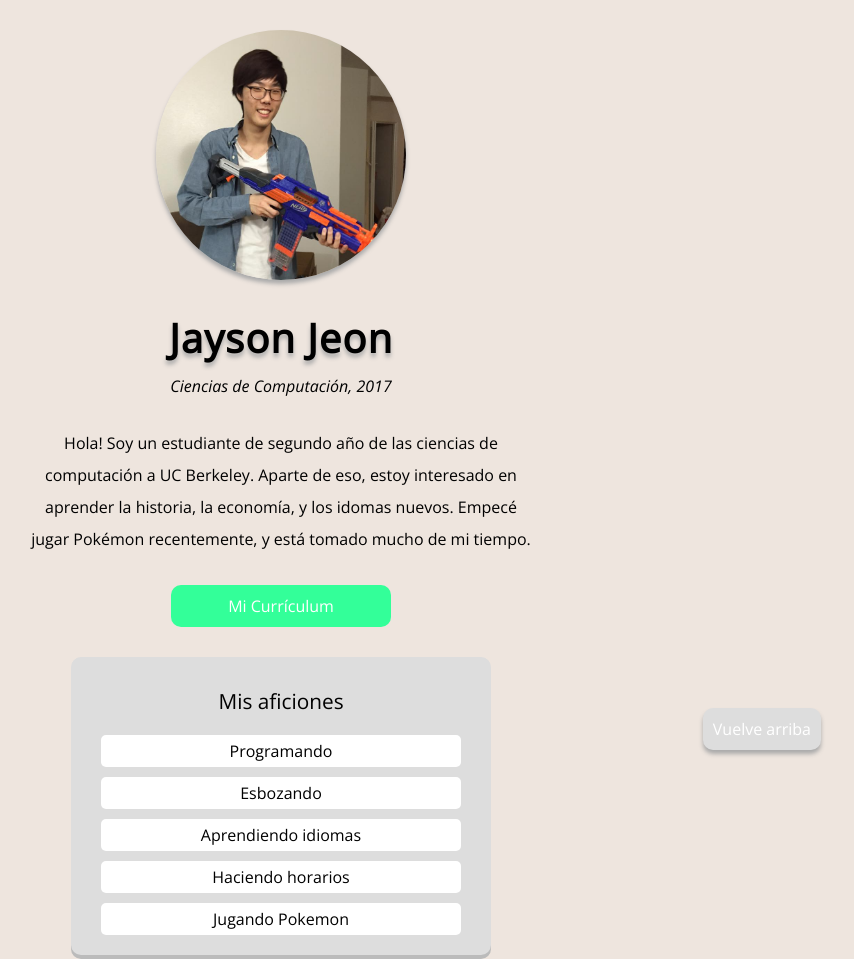
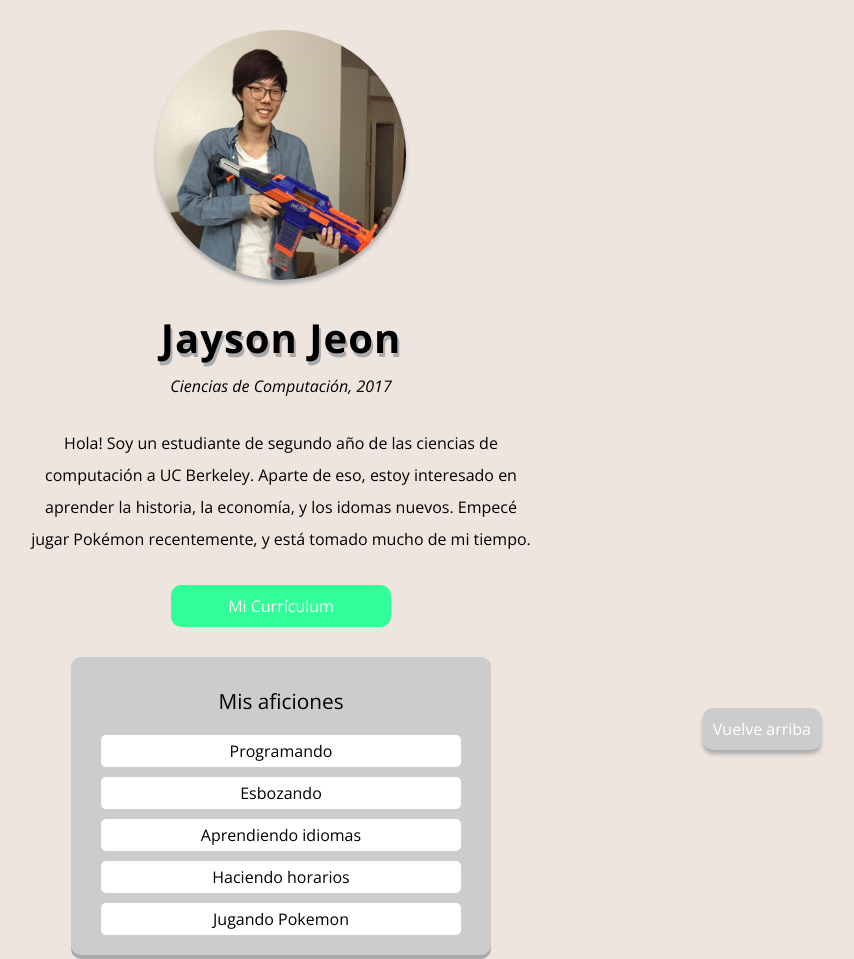
Before and after one commit to jihoonjeon27/jihoonjeon27.github.io, a plain HTML site: page spn.html in a window 1280 px wide. Shown: the top 959 px of the page, without its empty margins (359-1213 px from the left). Drawn offline with nearby package versions, Linux system fonts and the light colour scheme.

Commit message:
stylistic changes

```diff
--- a/assets/css/button.css
+++ b/assets/css/button.css
@@ -25,7 +25,7 @@ a {
 	height: 40px;
 	padding: 50px;
 	text-align: center;
-	vertical-align: center;
+	font-weight: 700;
 	font-family: "Open Sans";
 	color: #362819;
 	background: #FEE8D6;
--- a/assets/css/style.css
+++ b/assets/css/style.css
@@ -19,13 +19,13 @@ div, img {
 	position: fixed;
 	right: 100px;
 	bottom: 50px;
-	background-color: #ddd;
+	background-color: #ccc;
 	border-radius: 10px;
 	box-shadow: 0px 4px 4px #aaa;
 }
 
 #navbar:hover {
-	background-color: #ccc;
+	background-color: #bbb;
 }
 
 #navbutton {
@@ -58,7 +58,7 @@ div, img {
 	letter-spacing: 1px;
 	margin-top: 30px;
 	margin-bottom: 10px;
-	text-shadow: 0px 4px 4px #aaa;
+	text-shadow: 2px 4px #aaa;
 }
 
 #subheader {
@@ -108,10 +108,10 @@ a {
 	margin-right: auto;
 	margin-left: auto;
 	padding: 10px;
-	background-color: #ddd;
+	background-color: #ccc;
 	width: 400px;
 	border-radius: 10px;
-	box-shadow: 0px 4px 0px #bbb;
+	box-shadow: 0px 4px #aaa;
 }
 
 .list-title {
--- a/spn.html
+++ b/spn.html
@@ -1,7 +1,7 @@
 <html lang="es">
 <head>
 	<title>Jayson Jeon</title>
-	<link href='http://fonts.googleapis.com/css?family=Open+Sans:300italic,400&subset=latin,latin-ext' rel='stylesheet' type='text/css'>
+	<link href='http://fonts.googleapis.com/css?family=Open+Sans:300italic,400,700&subset=latin,latin-ext' rel='stylesheet' type='text/css'>
 	<link rel="stylesheet" type="text/css" href="assets/css/style.css" />
 	<link rel="icon" type="image/ico" href="assets/img/favicon.ico">
 </head>
```
Also changed, not shown: eng.html (+1 -1 lines), frn.html (+1 -1 lines), index.html (+1 -1 lines).
